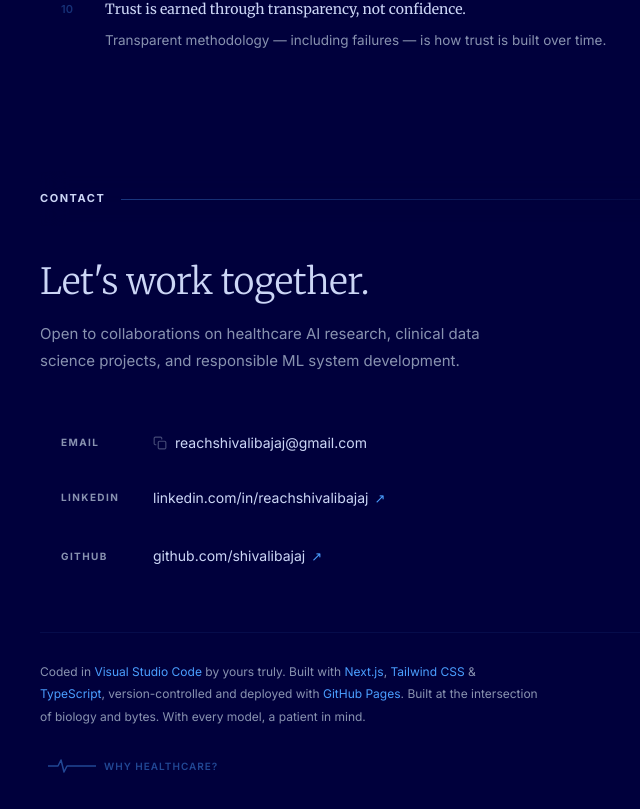
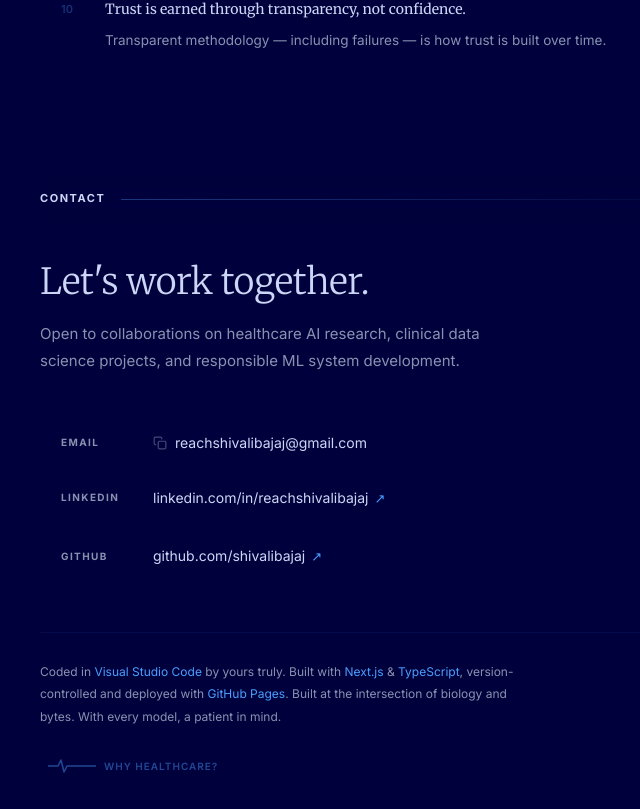
Before and after one commit to ShivaliBajaj/shivalibajaj.github.io, a Next.js app: page / in a window 1280 px wide. Shown: the part 3544-4353 px from the top of the page, without its empty margins (484-1124 px from the left). Built offline with nearby package versions, Linux system fonts and the light colour scheme.

Commit message:
fix: remove Tailwind CSS from footer - site uses inline styles

```diff
--- a/components/sections/Contact.tsx
+++ b/components/sections/Contact.tsx
@@ -269,10 +269,6 @@ export default function Contact() {
           <FooterLink href="https://nextjs.org/">
             Next.js
           </FooterLink>
-          ,{" "}
-          <FooterLink href="https://tailwindcss.com/">
-            Tailwind CSS
-          </FooterLink>
           {" "}&amp;{" "}
           <FooterLink href="https://www.typescriptlang.org/">
             TypeScript
```
